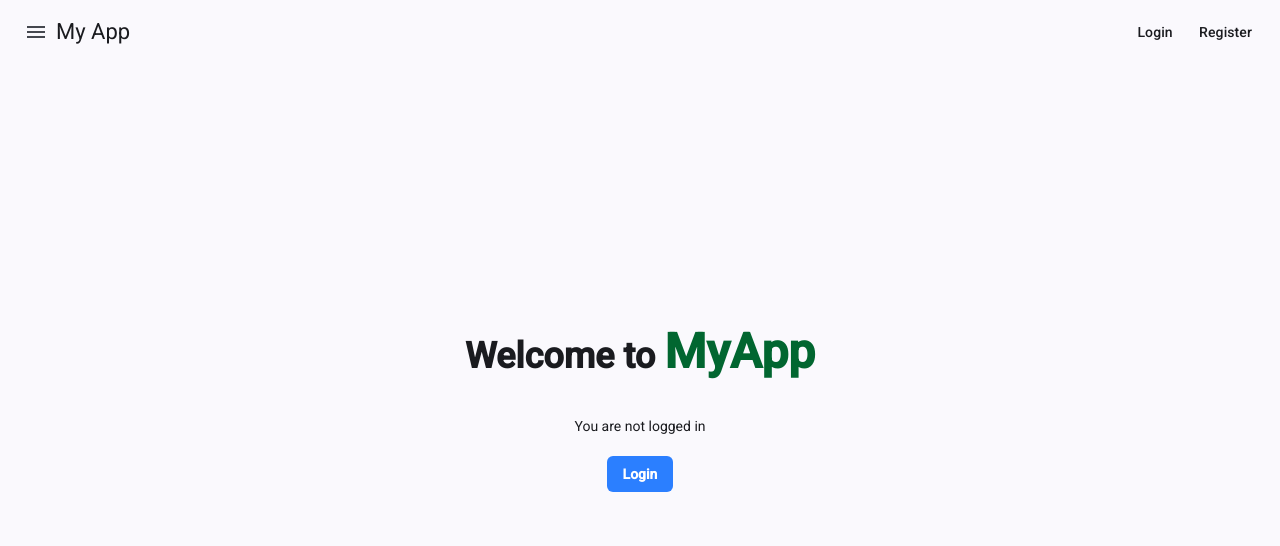
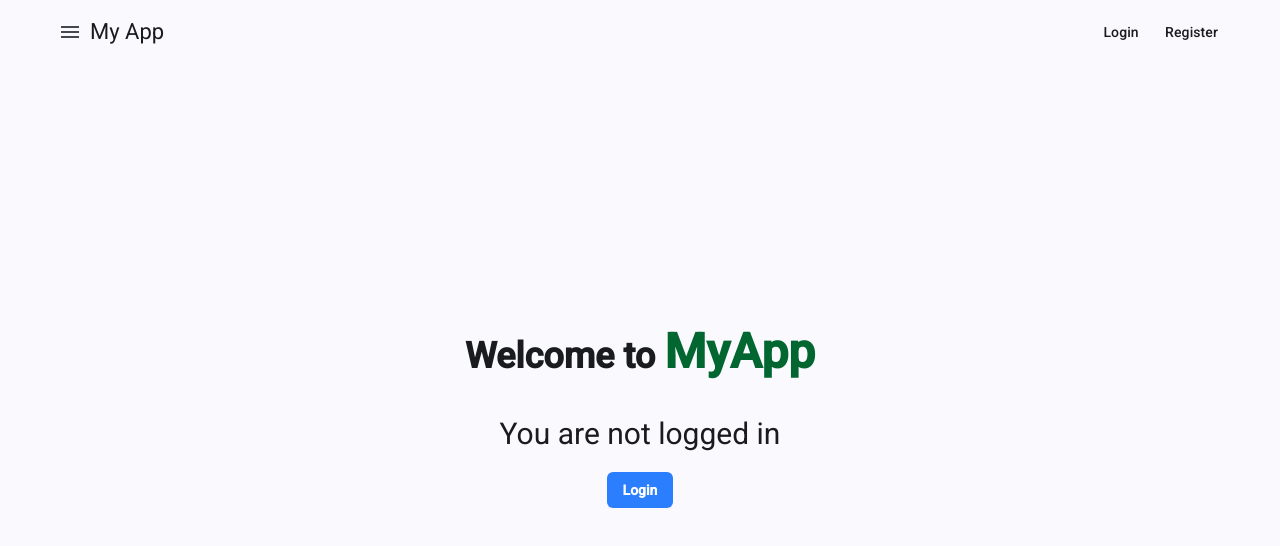
Before and after one commit to kennydasilva/client, an Angular app: page / in a window 1280 px wide. Shown: the top 546 px of the page. Built offline with nearby package versions, Linux system fonts and the light colour scheme.

Commit message:
update of the project

```diff
--- a/src/app/components/navbar/navbar.html
+++ b/src/app/components/navbar/navbar.html
@@ -1,5 +1,5 @@
 <div>
-  <mat-toolbar color="primary">
+  <mat-toolbar color="primary" style="padding:10px 50px">
     <button mat-icon-button>
       <mat-icon>menu</mat-icon>
     </button>
--- a/src/app/pages/home/home.html
+++ b/src/app/pages/home/home.html
@@ -5,7 +5,7 @@
     </h1>
 
     <div class="flex flex-col items-center gap-5 justify-center">
-      <h1>You are not logged in</h1>
+      <h1 class="text-3xl">You are not logged in</h1>
       <a routerLink="/login">
         <button class="bg-blue-500 hover:bg-blue-700 text-white font-bold py-2 px-4 rounded-md">
           Login
--- a/src/styles.css
+++ b/src/styles.css
@@ -1,5 +1,6 @@
 /* You can add global styles to this file, and also import other style files */
 @import "tailwindcss";
+@import url('https://fonts.googleapis.com/css2?family=Poppins:ital,wght@0,100;0,200;0,300;0,400;0,500;0,600;0,700;0,800;0,900;1,100;1,200;1,300;1,400;1,500;1,600;1,700;1,800;1,900&display=swap');
 
 html, body { height: 100%; }
 body { margin: 0; font-family: Roboto, "Helvetica Neue", sans-serif; }
```
